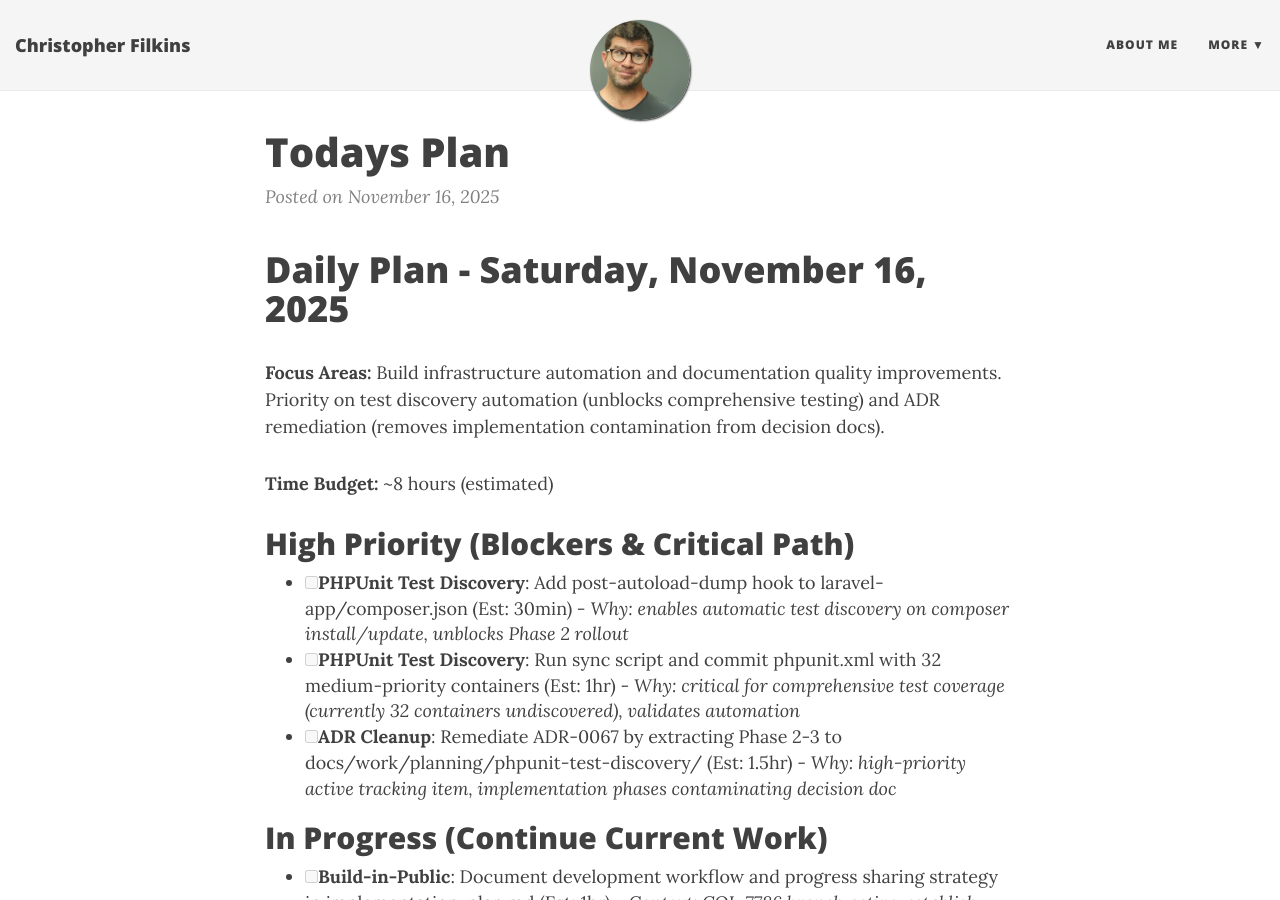
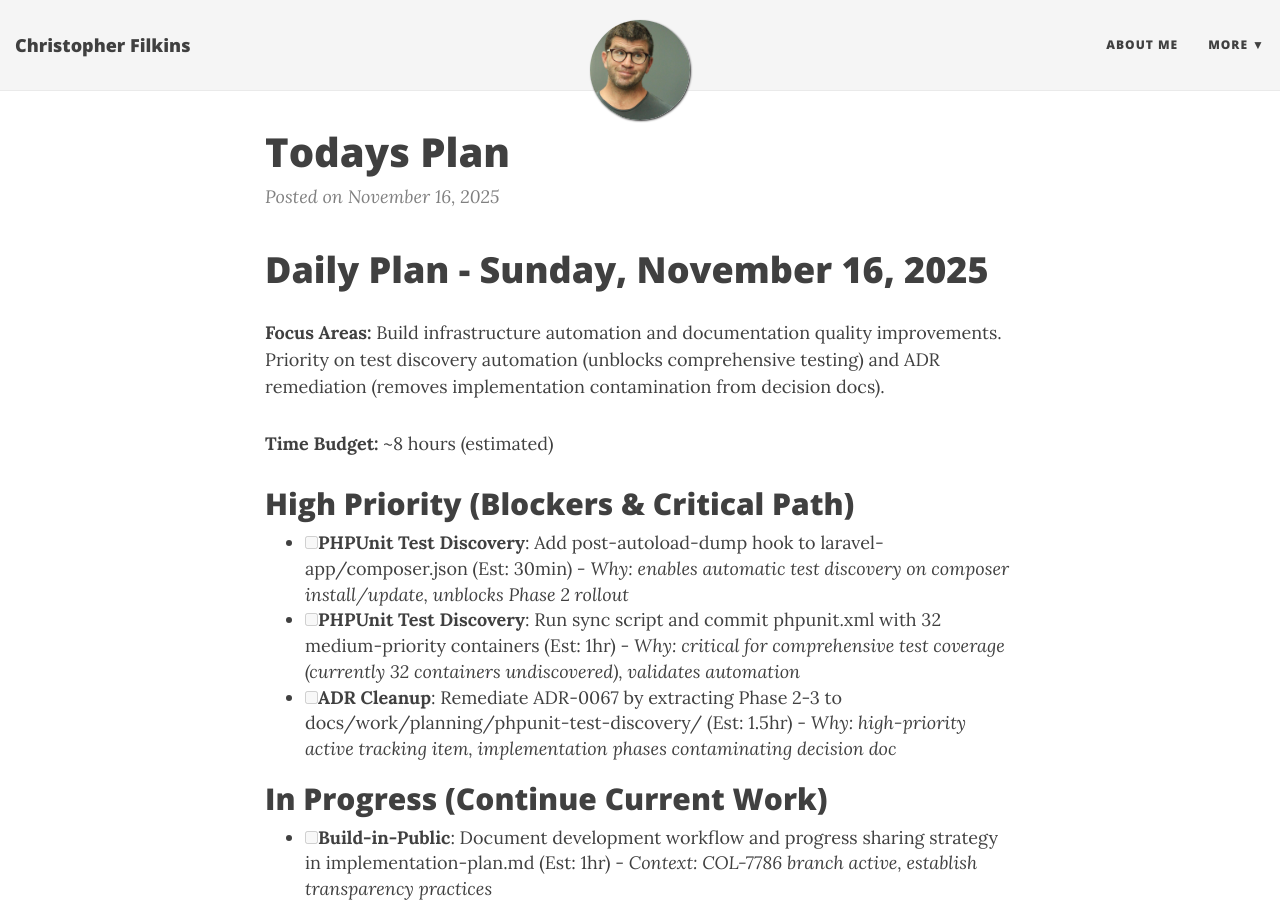
Before and after one commit to filchyboy/filchyboy.github.io, a Jekyll site: the page built from _posts/2025-11-16-todays-plan.md, in a window 1280 px wide and 900 px high. Built offline with Jekyll 4.4.1, drawn with Linux system fonts in a browser that asks for light colours; nearby versions of some CDN libraries.

Commit message:
fix: update date in daily plan header from Saturday to Sunday

```diff
--- a/_posts/2025-11-16-todays-plan.md
+++ b/_posts/2025-11-16-todays-plan.md
@@ -1,4 +1,4 @@
-# Daily Plan - Saturday, November 16, 2025
+# Daily Plan - Sunday, November 16, 2025
 
 **Focus Areas:** Build infrastructure automation and documentation quality improvements. Priority on test discovery automation (unblocks comprehensive testing) and ADR remediation (removes implementation contamination from decision docs).
 
```
